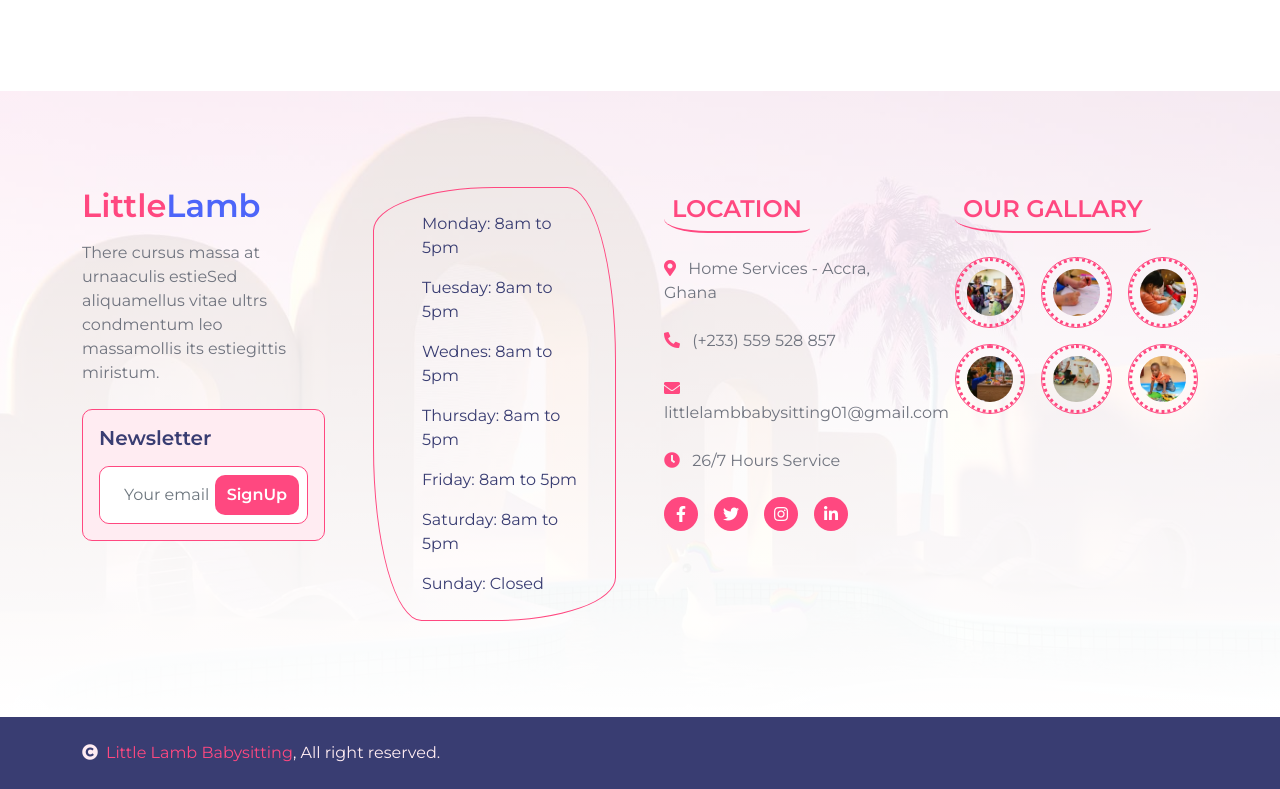
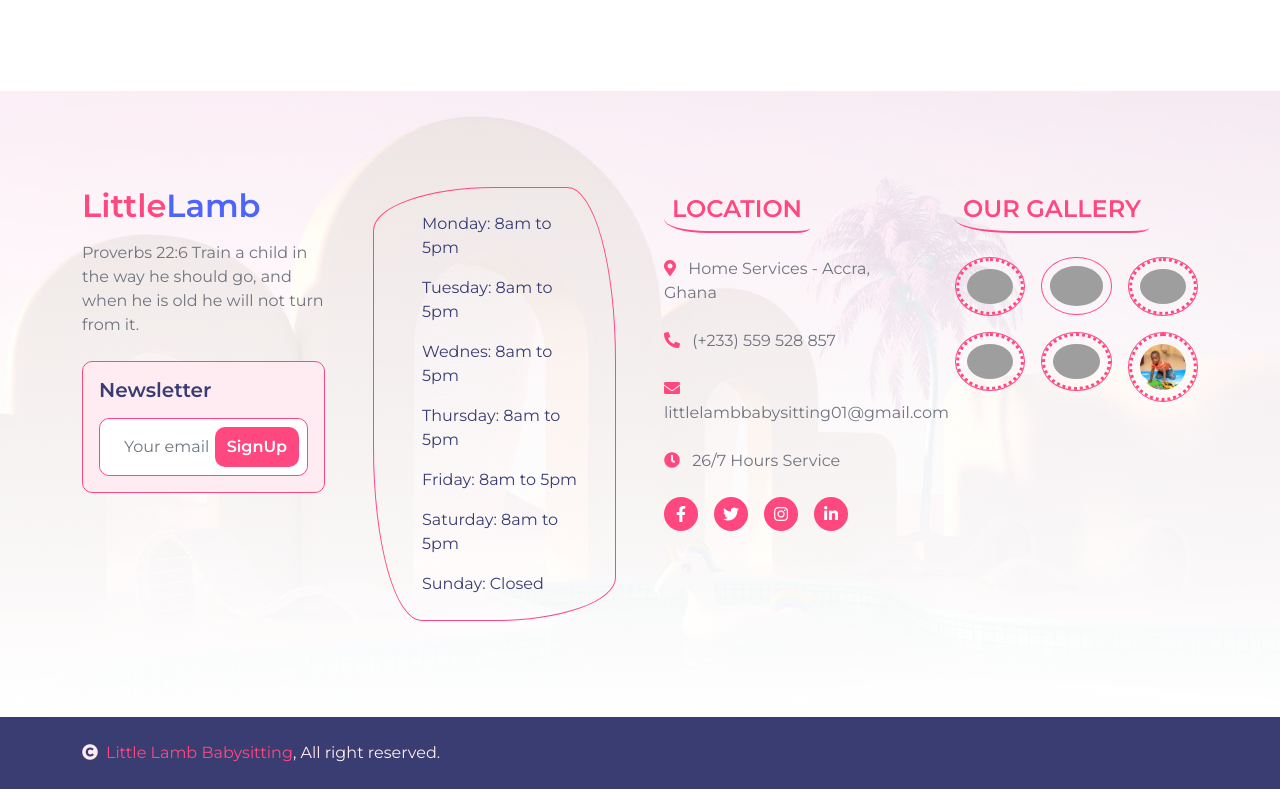
Before and after one commit to Bennymens/daycare, a Django app: page /contact/ in a window 1280 px wide. Shown: the part 2025-2814 px from the top of the page. Run offline with Django 5.2, Linux system fonts and the light colour scheme; some libraries are stand-ins or nearby versions; grey boxes are pictures that could not be loaded.

Commit message:
Update templates: about.html, contact.html, index.html, service.html

```diff
--- a/daycare_app/templates/contact.html
+++ b/daycare_app/templates/contact.html
@@ -310,8 +310,8 @@
                 ><span class="text-secondary">Lamb</span>
               </h2>
               <p class="mb-4">
-                There cursus massa at urnaaculis estieSed aliquamellus vitae
-                ultrs condmentum leo massamollis its estiegittis miristum.
+                Proverbs 22:6 Train a child in the way he should go, and when he
+                is old he will not turn from it.
               </p>
               <div class="border border-primary p-3 rounded bg-light">
                 <h5 class="mb-3">Newsletter</h5>
@@ -404,7 +404,7 @@
               <h4
                 class="text-primary mb-4 border-bottom border-primary border-2 d-inline-block p-2 title-border-radius"
               >
-                OUR GALLARY
+                OUR GALLERY
               </h4>
               <div class="row g-3">
                 <div class="col-4">
@@ -412,7 +412,18 @@
                     class="footer-galary-img rounded-circle border border-primary"
                   >
                     <img
-                      src="{% static 'img/galary-1.jpg' %}"
+                      src="{% static 'img/gallery-1.jpg' %}"
+                      class="img-fluid rounded-circle p-2"
+                      alt=""
+                    />
+                  </div>
+                </div>
+                <div class="col-4">
+                  <div
+                    class="footer-gallery-img rounded-circle border border-primary"
+                  >
+                    <img
+                      src="{% static 'img/gallery-2.jpg' %}"
                       class="img-fluid rounded-circle p-2"
                       alt=""
                     />
@@ -423,7 +434,7 @@
                     class="footer-galary-img rounded-circle border border-primary"
                   >
                     <img
-                      src="{% static 'img/galary-2.jpg' %}"
+                      src="{% static 'img/gallery-3.jpg' %}"
                       class="img-fluid rounded-circle p-2"
                       alt=""
                     />
@@ -434,7 +445,7 @@
                     class="footer-galary-img rounded-circle border border-primary"
                   >
                     <img
-                      src="{% static 'img/galary-3.jpg' %}"
+                      src="{% static 'img/gallery-4.jpg' %}"
                       class="img-fluid rounded-circle p-2"
                       alt=""
                     />
@@ -445,18 +456,7 @@
                     class="footer-galary-img rounded-circle border border-primary"
                   >
                     <img
-                      src="{% static 'img/galary-4.jpg' %}"
-                      class="img-fluid rounded-circle p-2"
-                      alt=""
-                    />
-                  </div>
-                </div>
-                <div class="col-4">
-                  <div
-                    class="footer-galary-img rounded-circle border border-primary"
-                  >
-                    <img
-                      src="{% static 'img/galary-5.jpg' %}"
+                      src="{% static 'img/gallery-5.jpg' %}"
                       class="img-fluid rounded-circle p-2"
                       alt=""
                     />
--- a/daycare_app/templates/index.html
+++ b/daycare_app/templates/index.html
@@ -559,8 +559,8 @@
             <div class="footer-item">
               <h2 class="fw-bold mb-3">Little Lamb Babysitting</h2>
               <p class="mb-4">
-                There cursus massa at urnaaculis estieSed aliquamellus vitae
-                ultrs condmentum leo massamollis its estiegittis miristum.
+                Proverbs 22:6  Train a child in the way he should go, and when he
+                is old he will not turn from it.
               </p>
               <div class="border border-primary p-3 rounded bg-light">
                 <h5 class="mb-3">Newsletter</h5>
--- a/daycare_app/templates/service.html
+++ b/daycare_app/templates/service.html
@@ -366,8 +366,8 @@
                 ><span class="text-secondary">Lamb</span>
               </h2>
               <p class="mb-4">
-                There cursus massa at urnaaculis estieSed aliquamellus vitae
-                ultrs condmentum leo massamollis its estiegittis miristum.
+                Proverbs 22:6 Train a child in the way he should go, and when he
+                is old he will not turn from it.
               </p>
               <div class="border border-primary p-3 rounded bg-light">
                 <h5 class="mb-3">Newsletter</h5>
```
Also changed, not shown: daycare_app/templates/about.html (+5 -5 lines).
